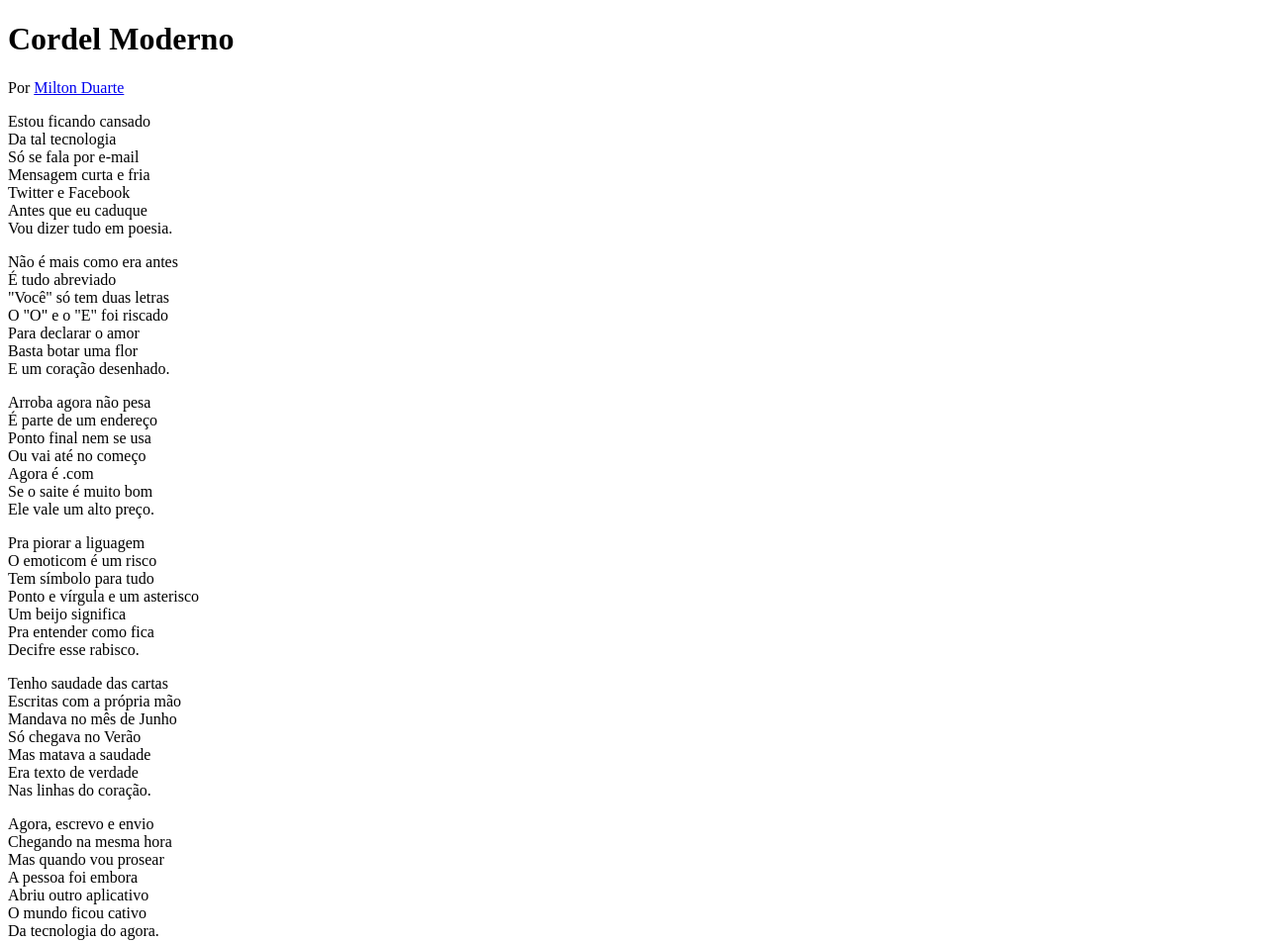
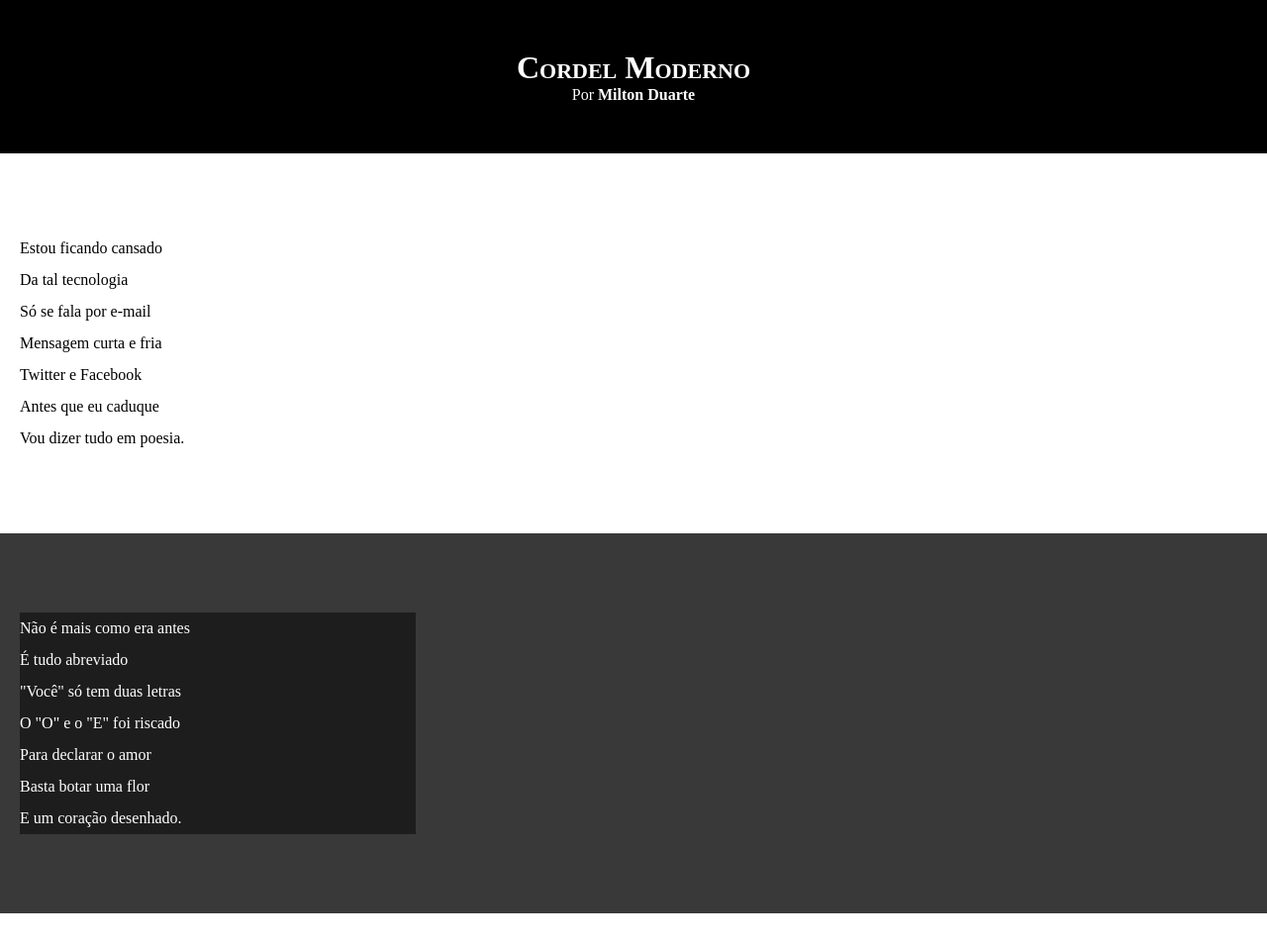
Before and after one commit to murilosantosb/html-css, a plain HTML site: page desafios/desafio 12/index.html in a window 1280 px wide. Shown: the top 953 px of the page at 99% size. Drawn offline with Linux system fonts and the light colour scheme.

Commit message:
atualizei

```diff
--- a/desafios/desafio 12/estilos.css
+++ b/desafios/desafio 12/estilos.css
@@ -1,5 +1,59 @@
 @charset "UTF-8";
 
-body{
+*{
+    margin: 0px;
+    padding: 0px;
+}
 
+html, body{
+    min-height: 100vh;
+    background-color: bisque;
 }
+
+header{
+    background-color: black;
+    color: white;
+    text-align: center;
+}
+header > h1{
+    padding-top: 50px;
+    font-variant: small-caps;
+}
+header > p{
+    padding-bottom: 50px;
+}
+
+header a, footer a {
+    color: white;
+    text-decoration: none;
+    font-weight: bolder;
+}
+ header a:hover, footer a:hover{
+    text-decoration: underline;
+}
+section{
+    padding-top:10vh ;
+    padding-bottom:10vh ;
+    line-height: 2em;
+    padding-left: 20px;
+}
+section.imagem > p{
+    background-color: rgba(0, 0, 0, 0.486);
+    width: 400px;
+}
+
+footer{
+    background-color: black;
+    color: white;
+    text-align: center;
+    padding: 10px;
+}
+
+section.normal{
+    background-color: white;
+    color: black;
+}
+section.imagem{
+    background-color: rgb(58, 57, 57);
+    color: white;
+}
--- a/desafios/desafio 12/index.html
+++ b/desafios/desafio 12/index.html
@@ -16,7 +16,7 @@
 
         </header>
 
-    <section>
+    <section class="normal">
         <p>
             Estou ficando cansado <br>
             Da tal tecnologia <br>
@@ -30,7 +30,7 @@
 
 
 
-    <section>
+    <section class="imagem">
         <p>
             Não é mais como era antes <br>
             É tudo abreviado <br>
@@ -44,7 +44,7 @@
 
 
 
-    <section>
+    <section class="normal">
         <p>
             Arroba agora não pesa <br>
             É parte de um endereço <br>
@@ -68,7 +68,7 @@
 
 
 
-    <section>
+    <section class="imagem">
         <p>
             Tenho saudade das cartas <br>
             Escritas com a própria mão <br>
@@ -82,7 +82,7 @@
 
 
 
-    <section>
+    <section class="normal">
         <p>
             Agora, escrevo e envio <br>
             Chegando na mesma hora <br>
```
